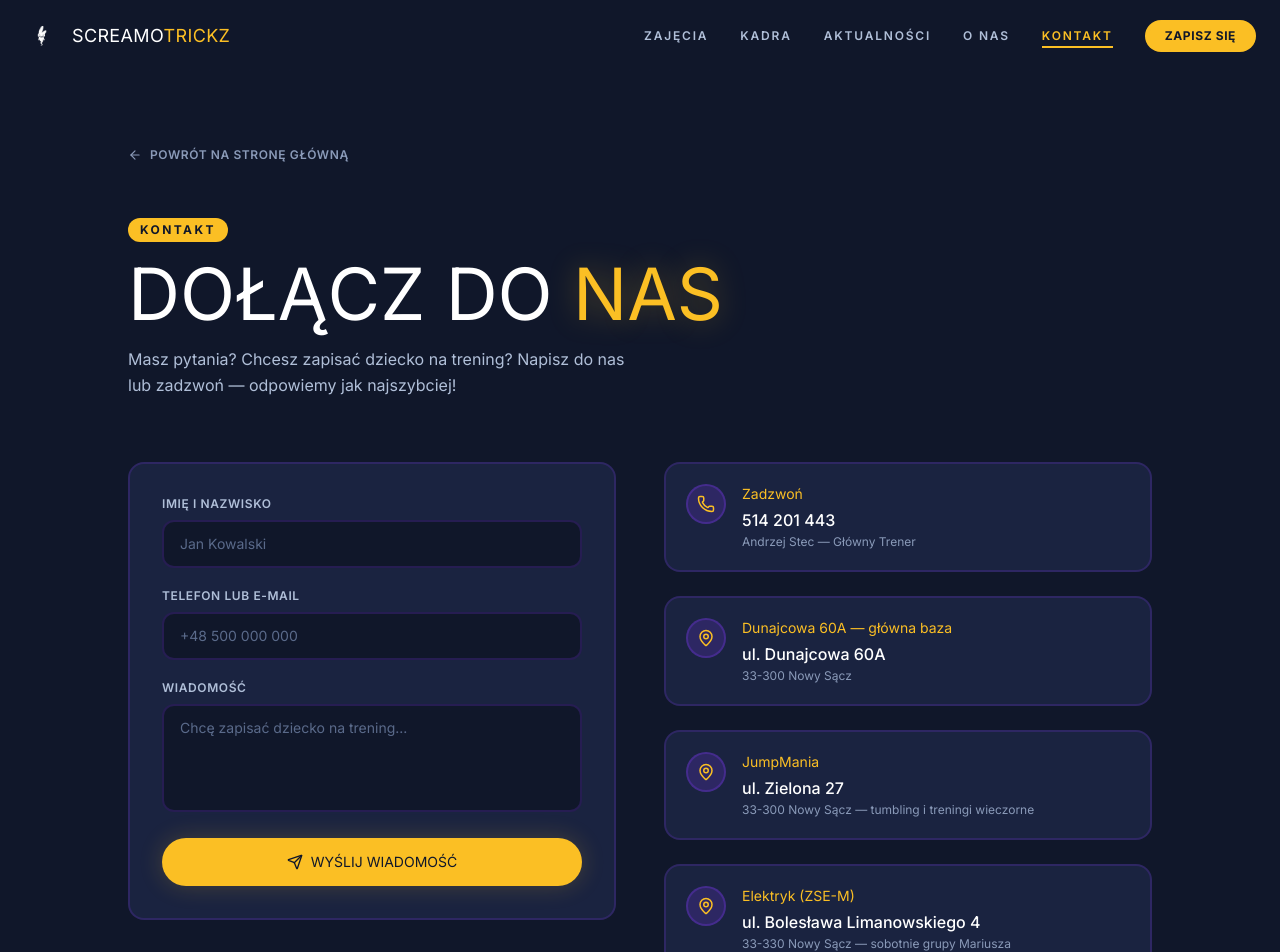
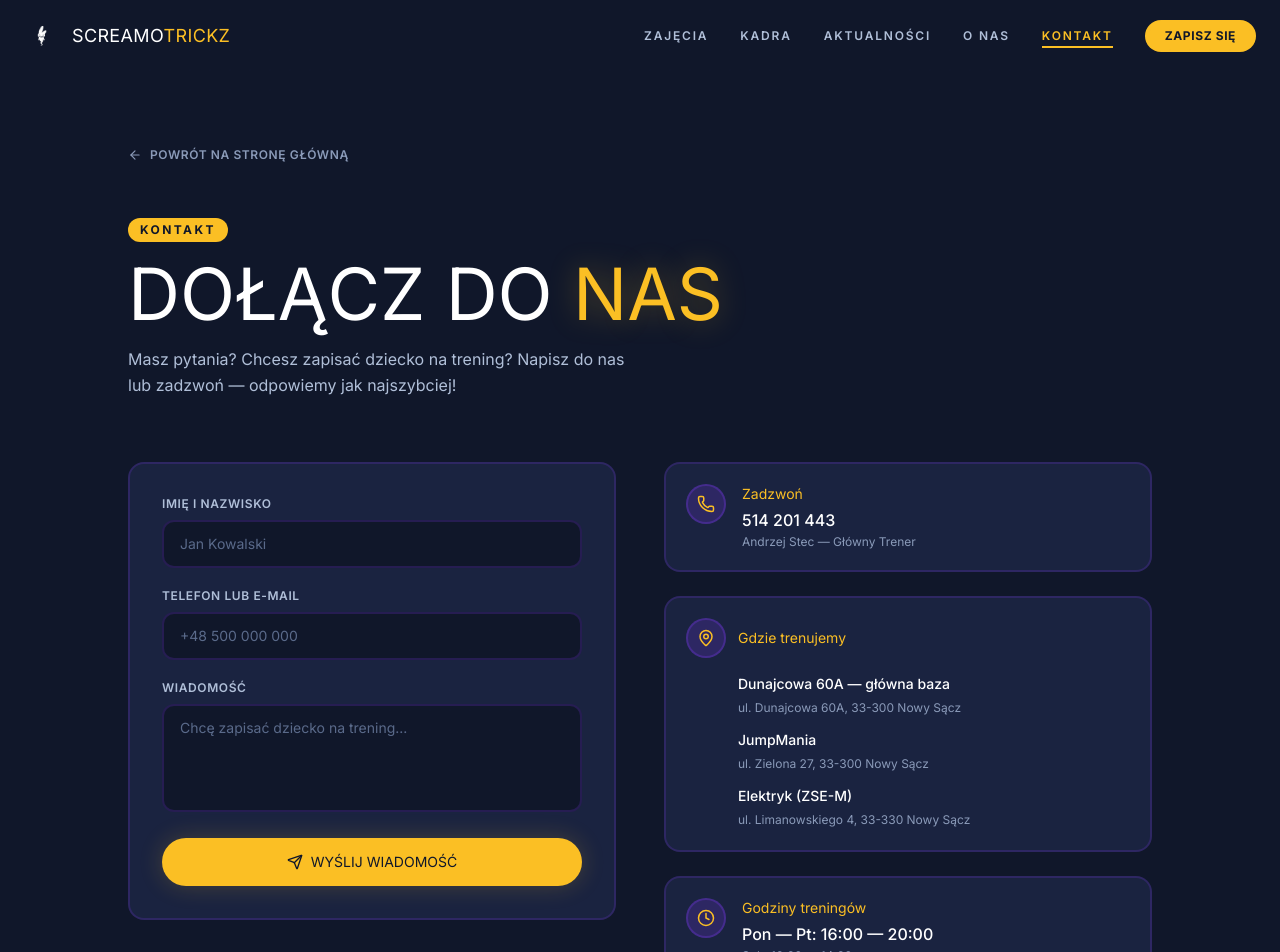
Before and after one commit to lokitrickz-hub/screamo, a Next.js app: page /kontakt in a window 1280 px wide. Shown: the top 952 px of the page. Built offline with nearby package versions, Linux system fonts and the light colour scheme.

Commit message:
Kontakt: 3 lokalizacje w jednym wspólnym bloku
Zamiast 3 osobnych kart MapPin, wszystkie miejsca treningowe
wyświetlane w jednym bloku "Gdzie trenujemy".

Co-Authored-By: Claude Opus 4.6 <noreply@anthropic.com>

```diff
--- a/src/components/Contact.tsx
+++ b/src/components/Contact.tsx
@@ -173,24 +173,12 @@ export default function Contact() {
               },
               {
                 icon: MapPin,
-                title: "Dunajcowa 60A — główna baza",
-                value: "ul. Dunajcowa 60A",
-                href: "https://maps.google.com/?q=Dunajcowa+60A+Nowy+Sącz",
-                subtitle: "33-300 Nowy Sącz",
-              },
-              {
-                icon: MapPin,
-                title: "JumpMania",
-                value: "ul. Zielona 27",
-                href: "https://maps.google.com/?q=Zielona+27+Nowy+Sącz",
-                subtitle: "33-300 Nowy Sącz — tumbling i treningi wieczorne",
-              },
-              {
-                icon: MapPin,
-                title: "Elektryk (ZSE-M)",
-                value: "ul. Bolesława Limanowskiego 4",
-                href: "https://maps.google.com/?q=Limanowskiego+4+Nowy+Sącz",
-                subtitle: "33-330 Nowy Sącz — sobotnie grupy Mariusza",
+                title: "Gdzie trenujemy",
+                locations: [
+                  { name: "Dunajcowa 60A — główna baza", address: "ul. Dunajcowa 60A, 33-300 Nowy Sącz", href: "https://maps.google.com/?q=Dunajcowa+60A+Nowy+Sącz" },
+                  { name: "JumpMania", address: "ul. Zielona 27, 33-300 Nowy Sącz", href: "https://maps.google.com/?q=Zielona+27+Nowy+Sącz" },
+                  { name: "Elektryk (ZSE-M)", address: "ul. Limanowskiego 4, 33-330 Nowy Sącz", href: "https://maps.google.com/?q=Limanowskiego+4+Nowy+Sącz" },
+                ],
               },
               {
                 icon: Clock,
@@ -198,12 +186,47 @@ export default function Contact() {
                 value: "Pon — Pt: 16:00 — 20:00",
                 subtitle: "Sob: 10:00 — 14:00",
               },
-            ].map((item, i) => (
+            ].map((item) => (
               <div
                 key={item.title}
                 className="bg-[var(--color-navy-light)] rounded-2xl border-2 border-[var(--color-purple)]/20
                          p-5 hover:border-[var(--color-purple)]/50 transition-colors duration-300"
               >
+                {"locations" in item && item.locations ? (
+                  /* Locations block — all in one card */
+                  <div>
+                    <div className="flex items-center gap-3 mb-4">
+                      <div
+                        className="w-10 h-10 rounded-full bg-[var(--color-purple)]/20 border-2 border-[var(--color-purple)]/30
+                                 flex items-center justify-center flex-shrink-0"
+                      >
+                        <item.icon size={18} className="text-[var(--color-yellow)]" />
+                      </div>
+                      <h3 className="font-[var(--font-heading)] text-sm text-[var(--color-yellow)]">
+                        {item.title}
+                      </h3>
+                    </div>
+                    <div className="space-y-3 pl-[52px]">
+                      {(item.locations as { name: string; address: string; href: string }[]).map((loc) => (
+                        <a
+                          key={loc.name}
+                          href={loc.href}
+                          target="_blank"
+                          rel="noopener noreferrer"
+                          className="block hover:text-[var(--color-yellow)] transition-colors group/loc"
+                        >
+                          <span className="font-[var(--font-body)] text-white text-sm font-medium group-hover/loc:text-[var(--color-yellow)] block">
+                            {loc.name}
+                          </span>
+                          <span className="font-[var(--font-body)] text-xs text-[var(--color-gray-400)]">
+                            {loc.address}
+                          </span>
+                        </a>
+                      ))}
+                    </div>
+                  </div>
+                ) : (
+                  /* Standard info card */
                   <div className="flex items-start gap-4">
                     <div
                       className="w-10 h-10 rounded-full bg-[var(--color-purple)]/20 border-2 border-[var(--color-purple)]/30
@@ -215,26 +238,29 @@ export default function Contact() {
                       <h3 className="font-[var(--font-heading)] text-sm text-[var(--color-yellow)] mb-1">
                         {item.title}
                       </h3>
-                    {item.href ? (
+                      {"href" in item && item.href ? (
                         <a
-                        href={item.href}
-                        target={item.href.startsWith("http") ? "_blank" : undefined}
-                        rel={item.href.startsWith("http") ? "noopener noreferrer" : undefined}
+                          href={item.href as string}
+                          target={(item.href as string).startsWith("http") ? "_blank" : undefined}
+                          rel={(item.href as string).startsWith("http") ? "noopener noreferrer" : undefined}
                           className="font-[var(--font-body)] text-white text-base font-medium
                                    hover:text-[var(--color-yellow)] transition-colors block"
                         >
-                        {item.value}
+                          {"value" in item ? (item.value as string) : ""}
                         </a>
                       ) : (
                         <span className="font-[var(--font-body)] text-white text-base font-medium block">
-                        {item.value}
+                          {"value" in item ? (item.value as string) : ""}
                         </span>
                       )}
+                      {"subtitle" in item && (
                         <span className="font-[var(--font-body)] text-xs text-[var(--color-gray-400)] mt-0.5 block">
-                      {item.subtitle}
+                          {item.subtitle as string}
                         </span>
+                      )}
                     </div>
                   </div>
+                )}
               </div>
             ))}
 
```
Lines whose indentation alone changed are shown as unchanged.
